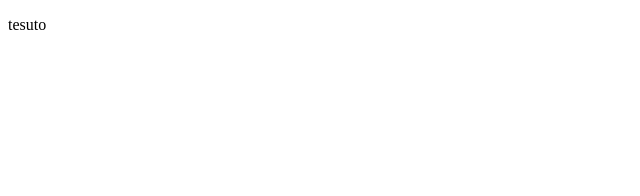
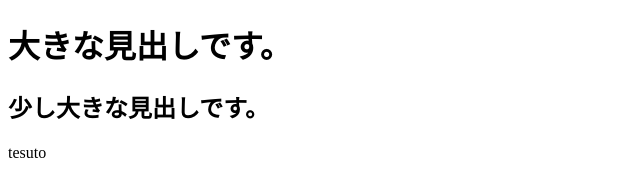
Before and after one commit to sadiko6114/www, a plain HTML site: page index.html in a window 1280 px wide. Shown: the whole page, without its empty margins (0-640 px from the left). Drawn offline with Linux system fonts and the light colour scheme.

Commit message:
Last update 2022/10/14

```diff
--- a/index.html
+++ b/index.html
@@ -7,6 +7,12 @@
     <title>始めてのHTML</title>
 </head>
 <body>
- <p>tesuto</p>
+    <h1>大きな見出しです。</h1>
+    <h2>少し大きな見出しです。</h2>
+    <h3></h3>
+     <p>tesuto</p>
+
+
+
 </body>
 </html>
```
